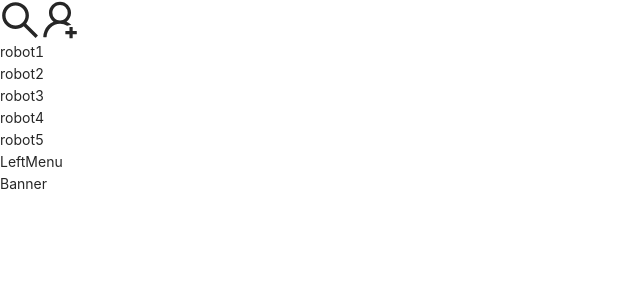
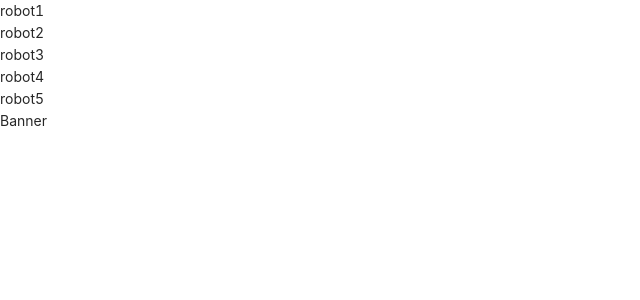
Before and after one commit to sh981013s/KakaoTalk, a React (Create React App) app: page / in a window 1280 px wide. Shown: the top 300 px of the page, without its empty margins (0-640 px from the left). Built offline with nearby package versions, Linux system fonts and the light colour scheme.

Commit message:
directory structure changed

```diff
--- a/src/App.js
+++ b/src/App.js
@@ -1,3 +1,4 @@
+import './resources/css/base/styles.css'
 import MainPage from "./page/MainPage";
 
 
--- a/src/component/Header.js
+++ b/src/component/Header.js
@@ -15,7 +15,7 @@ function Header(props) {
     }, [text])
 
     return (
-        <div>
+/*        <div>
             <SearchIcon onClick={() => setTrigger(!trigger)}/>
             <UserAddOutlined style={{fontSize: 40}} onClick={() => setShowModal(true)}/>
             {trigger && <>
@@ -26,7 +26,8 @@ function Header(props) {
             </>
             }
             <KakaoModal showModal={showModal} contents={'아 좋아'}/>
-        </div>
+        </div>*/
+        <header className='screenHeader'></header>
     );
 }
 
--- a/src/component/LeftMenu.js
+++ b/src/component/LeftMenu.js
@@ -1,7 +1,9 @@
+
+
 function LeftMenu() {
     return (
-        <div>
-            LeftMenu
+        <div className='leftMenu'>
+
         </div>
     );
 }
--- a/src/index.js
+++ b/src/index.js
@@ -3,7 +3,6 @@ import ReactDOM from 'react-dom';
 import App from './App';
 import reportWebVitals from './reportWebVitals';
 import 'antd/dist/antd.css';
-import '../src/resources/css/layout.css'
 
 ReactDOM.render(
   <React.StrictMode>
--- a/src/page/MainPage.js
+++ b/src/page/MainPage.js
@@ -3,6 +3,7 @@ import Friends from "../component/contents/Friends";
 import LeftMenu from "../component/LeftMenu";
 import Header from "../component/Header";
 import {useState} from "react";
+import '../resources/css/mainpage/MainPage.css';
 
 
 function MainPage() {
--- /dev/null
+++ b/src/resources/css/base/reset.css
@@ -0,0 +1,54 @@
+* {
+    padding: 0;
+    margin: 0;
+    box-sizing: border-box;
+}
+
+html, body, div, span, applet, object, iframe,
+h1, h2, h3, h4, h5, h6, p, blockquote, pre,
+a, abbr, acronym, address, big, cite, code,
+del, dfn, em, img, ins, kbd, q, s, samp,
+small, strike, strong, sub, sup, tt, var,
+b, u, i, center,
+dl, dt, dd, ol, ul, li,
+fieldset, form, label, legend,
+table, caption, tbody, tfoot, thead, tr, th, td,
+article, aside, canvas, details, embed,
+figure, figcaption, footer, header, hgroup,
+menu, nav, output, ruby, section, summary,
+time, mark, audio, video {
+    margin: 0;
+    padding: 0;
+    border: 0;
+    font-size: 100%;
+    font: inherit;
+    vertical-align: baseline;
+}
+/* HTML5 display-role reset for older browsers */
+article, aside, details, figcaption, figure,
+footer, header, hgroup, menu, nav, section {
+    display: block;
+}
+body {
+    line-height: 1;
+}
+ol, ul {
+    list-style: none;
+}
+blockquote, q {
+    quotes: none;
+}
+blockquote:before, blockquote:after,
+q:before, q:after {
+    content: '';
+    content: none;
+}
+table {
+    border-collapse: collapse;
+    border-spacing: 0;
+}
+
+a{
+    color:inherit;
+    text-decoration: none;
+}
--- /dev/null
+++ b/src/resources/css/base/styles.css
@@ -0,0 +1,9 @@
+@import './reset.css';
+@import '../mainpage/MainPage.css';
+
+* {
+    margin: 0;
+    padding: 0;
+    box-sizing: border-box;
+    font-size: 10px;
+}
```
Also changed, not shown: src/resources/css/mainpage/MainPage.css (added), src/resources/css/mainpage/componenets/LeftMenu.css (added), 1 other file (tests, documents, lock files or other folders).
